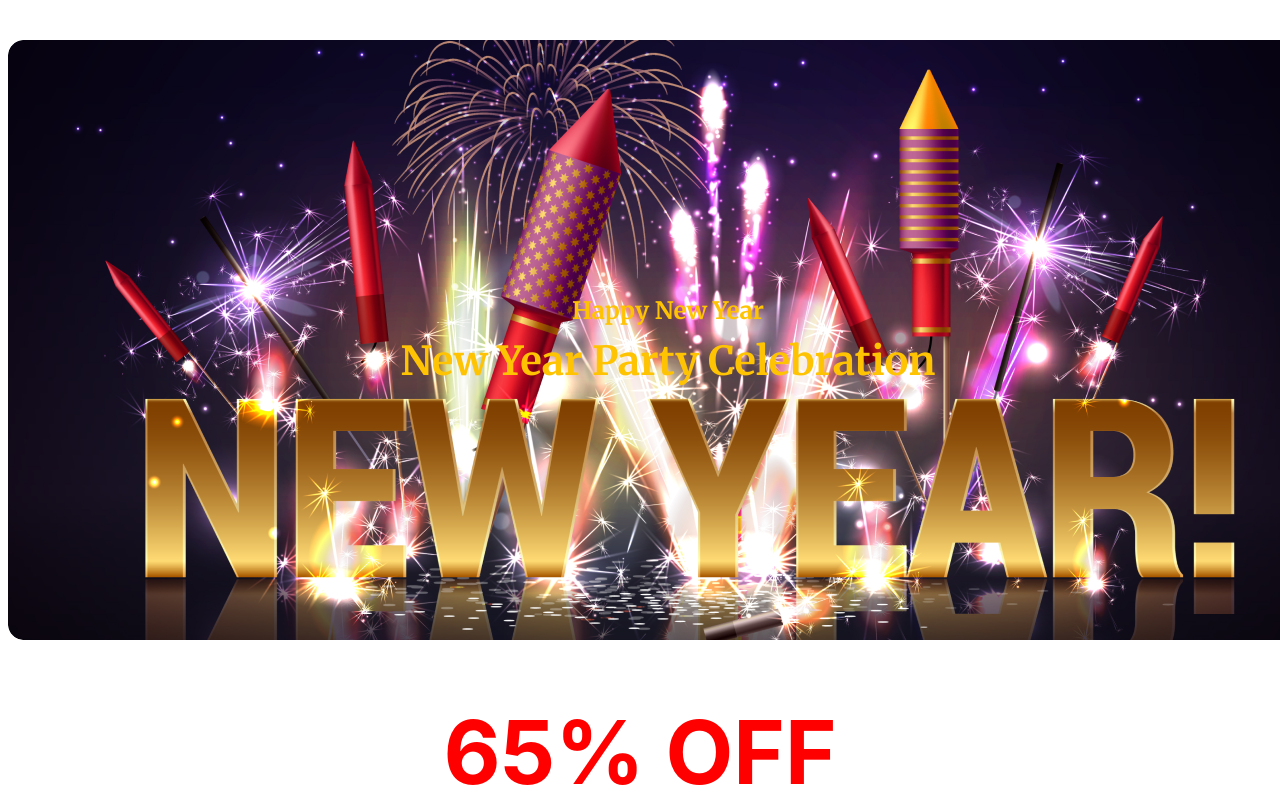
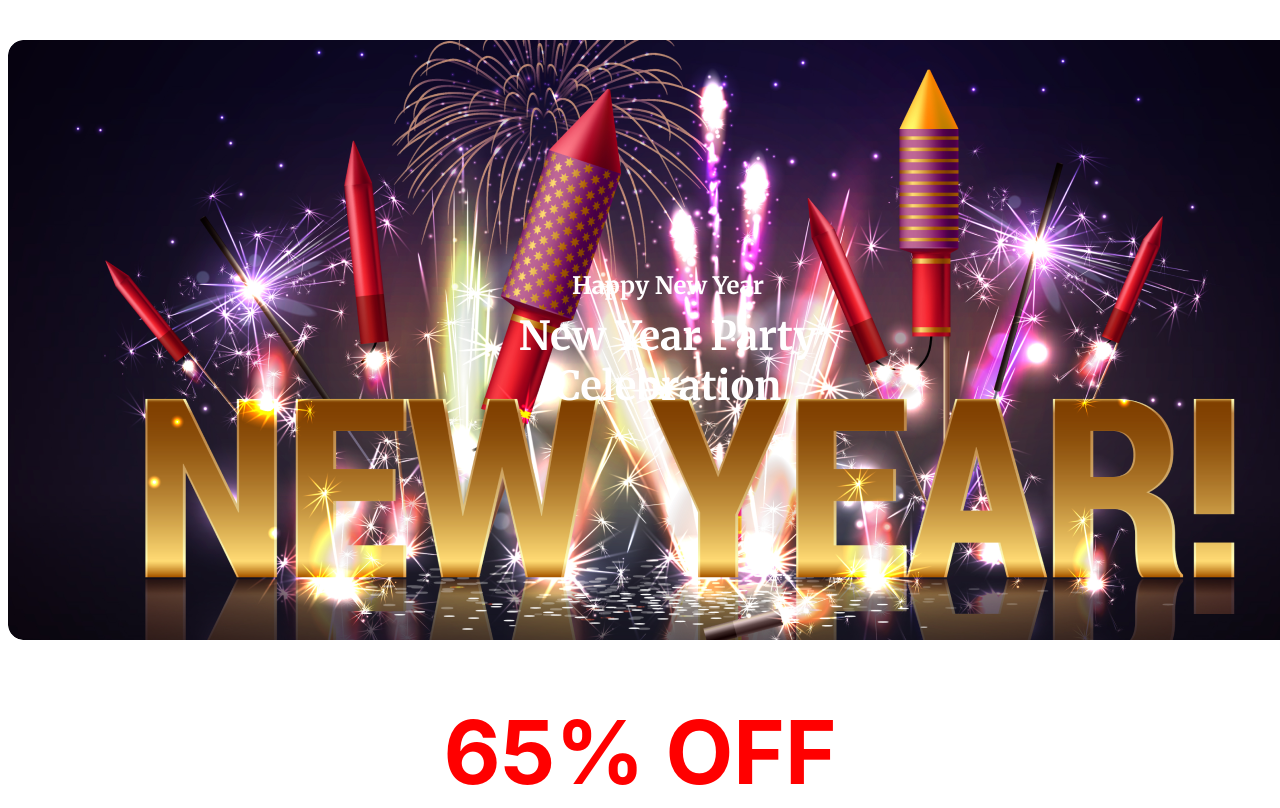
Before and after one commit to ashik4224/new-year-offer-projects, a plain HTML site: page index.html in a window 1280 px wide. Shown: the top 808 px of the page. Drawn offline with Linux system fonts and the light colour scheme.

Commit message:
update html and css fills

```diff
--- a/index.html
+++ b/index.html
@@ -15,7 +15,7 @@
             <img src="images/Banner Image.png" alt="New Year">
             <div class="text">
                 <h3>Happy New Year</h3>
-                <h1>New Year Party Celebration</h1>
+                <h1>New Year Party <br> Celebration</h1>
             </div>
         </div>
         <div class="banner-2">
--- a/styles/styles.css
+++ b/styles/styles.css
@@ -25,7 +25,7 @@ body{
   top: 50%;
   left: 50%;
   transform: translate(-50%, -50%);
-  color: rgb(254, 195, 3);
+  color: white;
   text-align: center;
 }
 
```
